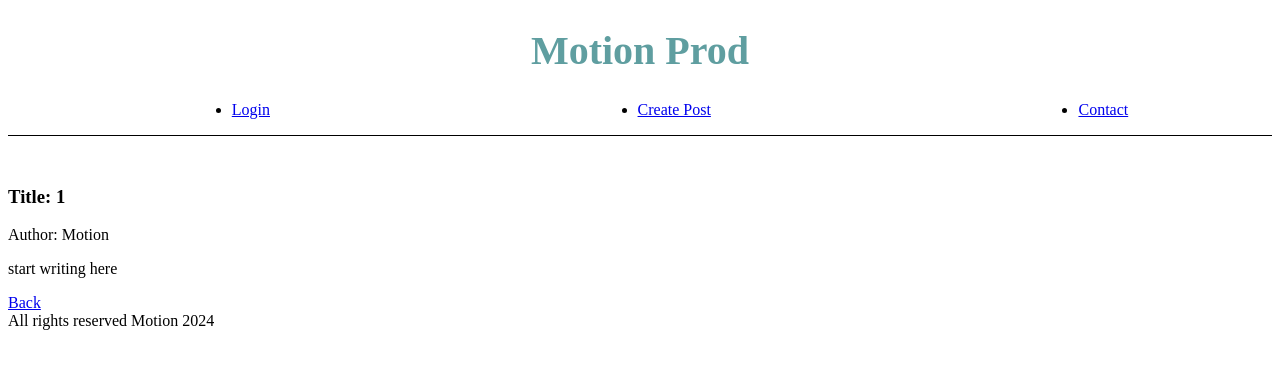
After one commit to juanmanuelreal/motion, a Flask app: page /post/1 in a window 1280 px wide. The commit adds this page. Shown: the top 369 px of the page. Run offline with Flask 3, Linux system fonts and the light colour scheme.

Commit message:
rutas get y post para login y post

```diff
--- a/main.py
+++ b/main.py
@@ -1,22 +1,94 @@
-from flask import Flask, render_template
+from flask import Flask, render_template, request, redirect, url_for
 
 app = Flask(__name__)
 
+# False data base of posts
 posts = [
-    {"author":"Motion", "text": "start writing here"},
-    {"author":"Juan Manuel", "text": "start writing heres"}
+    {"id": 1, "author": "Motion", "title": "1", "text": "start writing here"},
+    {"id": 2, "author": "Motion", "title": "2", "text": "start writing here"},
+    {"id": 3, "author": "Motion", "title": "3", "text": "start writing here"},
+    {"id": 4, "author": "Motion", "title": "4", "text": "start writing here"},
+    {"id": 5, "author": "Motion", "title": "5", "text": "start writing here"},
+    {"id": 6, "author": "Motion", "title": "6", "text": "start writing here"}
 ]
 
-@app.route('/')
-def home():
-    return render_template("home.html", name="Motion 2024", posts=posts)
+# False data base of users
+users = [
+    {"username": "juanmreal1", "password":"123456"},
+    {"username": "juanmanuelreal", "password":"654321"}
 
+]
+
+# post = []
+
+# ruta home para visualizar todos los posts y poder buscar por titulo
+@app.route('/') # decorator for home route
+def home(): # home function
+    search = request.args.get('search')
+    if search:
+        list_post = []
+        for post in posts:
+            if search.lower() in post['title'].lower():
+                list_post.append(post)
+        return render_template("home.html", post=list_post)
+    else:
+        return render_template("home.html", post=posts) # render home.html with posts
+
+#ruta estatica pag contact
 @app.route('/contact')
 def contact():
-    return render_template("contact.html", name="Motion 2024", posts=posts)
+    return render_template("contact.html")
 
-@app.route('/login')
+# ruta para login, ger para obtener form y post para porcesar los datos de usuario
+@app.route('/login', methods=['GET','POST'])
 def login():
-    return render_template("login.html", name="Motion 2024", posts=posts)
+    if request.method == "GET":
+        return render_template("login.html")
+    elif  request.method == "POST":
+         for user in users:
+             if user['username'] == request.form['username'] and user['password'] == request.form['password']:
+                 return redirect('/profile')
+         else:
+            return render_template("login.html", error="Invalid Username or Password")
+
+#ruta profile, proximamente solo para usuarios con Login
+@app.route('/profile')
+def profile():
+    return render_template("profile.html")
+
+#ruta para crear post, get para visualizar form y post para procesarlo
+@app.route('/post', methods=['GET', 'POST'])
+def post():
+    pass
+
+# ruta para visualizar un post por id
+@app.route('/post/<int:id>')
+def post_id(id):
+    for post in posts:
+        if post["id"] == id:
+            return render_template("post.html", post=post)
+    return 'ok'
+
+# ruta para probar el cast de tipo path
+@app.route('/otros/<path:url>')
+def path_url(url):
+    print(url)
+    list_post = []
+    return render_template("home.html, posts=list_post")
+
+# ruta para probar parametros dinamicos por url y ademas hacer el cast directo en url
+@app.route('/otros/calculator/<int:numa>/<int:numb>')
+def calculator(numa, numb):
+    suma = numa+numb
+    return render_template("calcu.html", resultado=suma)
+
+# # ruta ejemplo de redirect y url_for
+# # @app.route('/algo/<algo>')
+# # def algo(algo):
+# #     if algo.isnumeric():
+#           # return redirect(url_for('search_post, id=algo))
+#           return redirect(f'/post/{algo}')
+#       else:
+#           return render_template("home.html, posts=posts")
 
 app.run(debug=True)
--- a/static/css/home.css
+++ b/static/css/home.css
@@ -21,6 +21,14 @@ h2 {
     justify-content: space-around;
 }
 
+.posts {
+    box-shadow: 10px 10px 5px 10px rgba(0,0,0,0.75);
+    -webkit-box-shadow: 10px 10px 5px 10px rgba(0,0,0,0.75);
+    -moz-box-shadow: 10px 10px 5px 10px rgba(0,0,0,0.75);
+    margin: 40px 20px 20px 20px;
+    padding: 10px;
+}
+
 /* Change h2 color */
 h2{
    /* Use cadetblue color */     color: cadetblue;
--- a/templates/base.html
+++ b/templates/base.html
@@ -12,14 +12,17 @@
         <div class="bar">
             <ul class="bar_items">
                 <li><a href="/login">Login</a></li>
+                <li><a href="/post">Create Post</a></li>
                 <li><a href="/contact">Contact</a></li>
             </ul>
         </div>
     </header>
-    {% block main %}
-    {% endblock %}
+    </mian>
+        {% block main %}
+        {% endblock %}
+    </mian>
     <footer>
-        All rights reserved {{ name }}
+        All rights reserved Motion 2024
     </footer>
 </body>
 </html>
--- a/templates/contact.html
+++ b/templates/contact.html
@@ -8,7 +8,5 @@
 {% endblock %}
 
 {% block main %}
-    <mian>
-        Contact Page
-    </mian>
+    <p>Contact Page</p>
 {% endblock %}
--- /dev/null
+++ b/templates/post.html
@@ -0,0 +1,20 @@
+{% extends "base.html" %}
+
+{% block head %}
+    <meta charset="UTF-8">
+    <meta name="viewport" content="width=device-width, initial-scale=1.0">
+    <link rel="stylesheet" type="text/css" href="{{ url_for('static', filename='css/home.css') }}">
+    <title>Posts</title>
+{% endblock %}
+
+{% block main %}
+
+    <div>
+        <h3>Title: {{ post.title }}</h3>
+        <p>Author: {{ post.author }}</p>
+    </div>
+    <div>
+        <p>{{ post.text }}</p>
+    </div>
+    <a href="/">Back</a>
+{% endblock %}
```
Also changed, not shown: templates/home.html (+12 -7 lines), templates/login.html (+17 -1 lines), templates/profile.html (added, +12 -0 lines), 1 other file.
